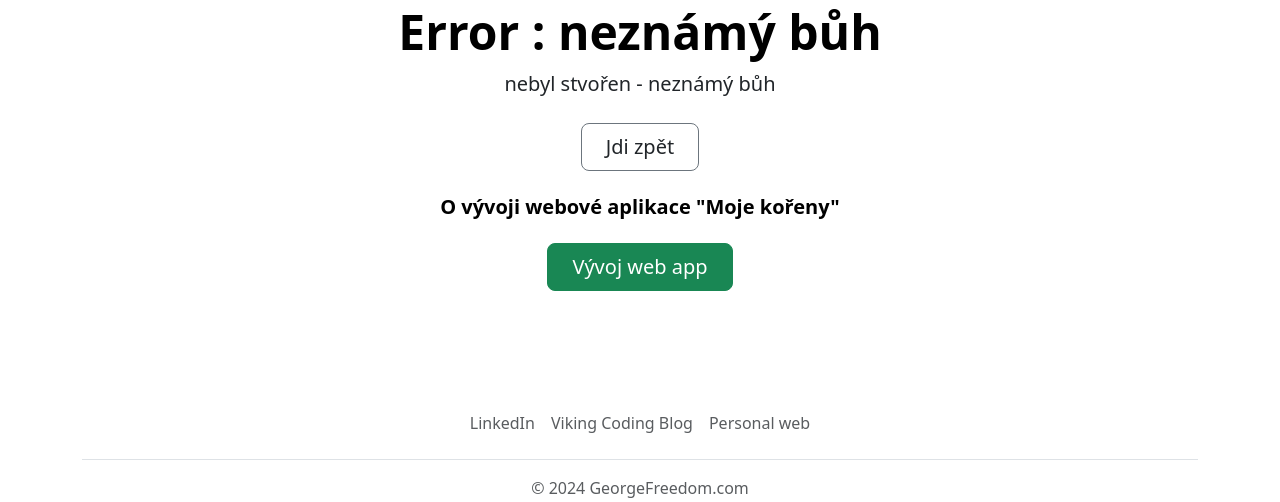
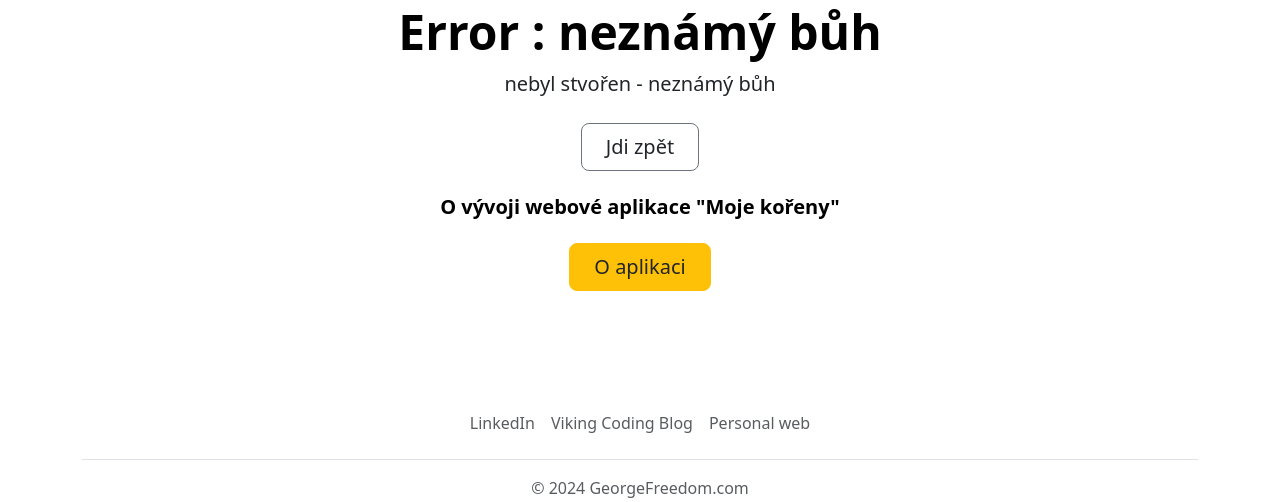
Before and after one commit to Bran-Mak-Morn/Pagan_Divination, a Flask app: page /divination/1 in a window 1280 px wide. Shown: the part 479-981 px from the top of the page. Run offline with Flask 3, Linux system fonts and the light colour scheme; some libraries are stand-ins or nearby versions.

Commit message:
Add files via upload

```diff
--- a/templates/divination.html
+++ b/templates/divination.html
@@ -20,8 +20,8 @@
           </div>
           <div class="mt-4 justify-content-sm-center">
               <h2 class="fw-semibold fs-5 text-body-emphasis fc-white">O vývoji webové aplikace "Moje kořeny"</h2>
-            <button type="button" class="btn btn-success btn-lg px-4 gap-3 mt-3" >
-                <a href="{{ url_for('web_app_development') }}" class="text-decoration-none text-white">Vývoj web app</a></button>
+            <button type="button" class="btn btn-warning btn-lg px-4 gap-3 mt-3" >
+                <a href="{{ url_for('web_app_development') }}" class="text-decoration-none fw-2 text-dark">O aplikaci</a></button>
           </div>
 
         </div>
```
